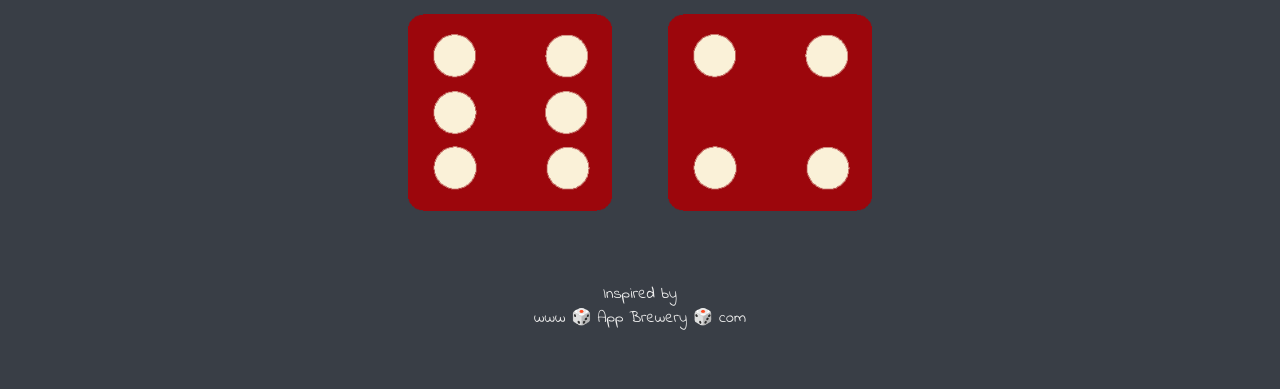
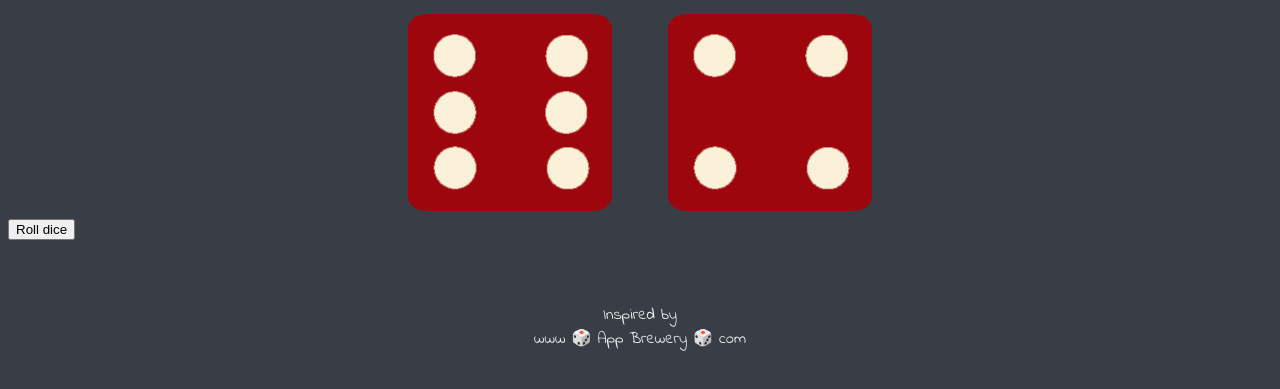
Before and after one commit to savin2001/dice-game, a plain HTML site: page index.html in a window 1280 px wide. Shown: the part 321-710 px from the top of the page. Drawn offline with Linux system fonts and the light colour scheme.

Commit message:
Yeey... just added the button.

```diff
--- a/index.html
+++ b/index.html
@@ -22,6 +22,7 @@
       </div>
 
     </div>
+    <button class="myButton" onclick="window.location.reload();">Roll dice</button>
     <script src="js/index.js"type="text/javascript">
 
     </script>
```
